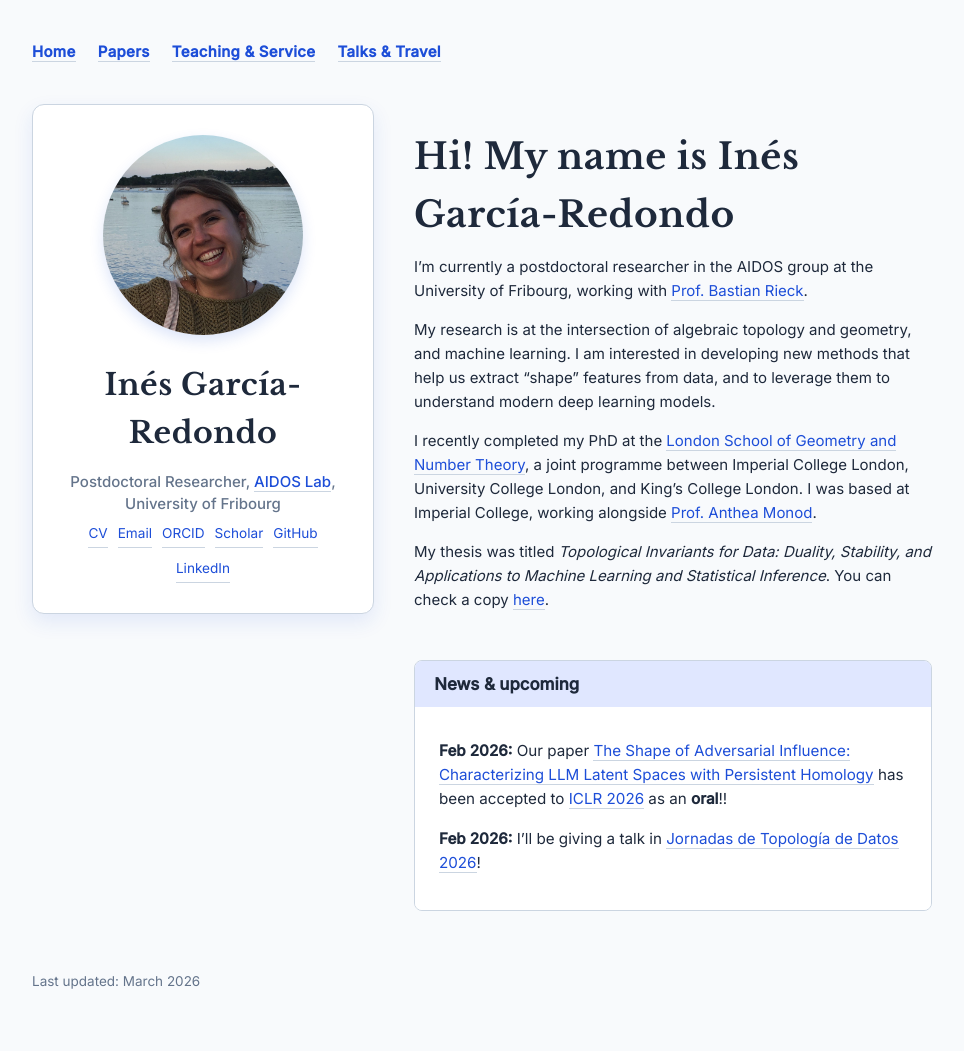
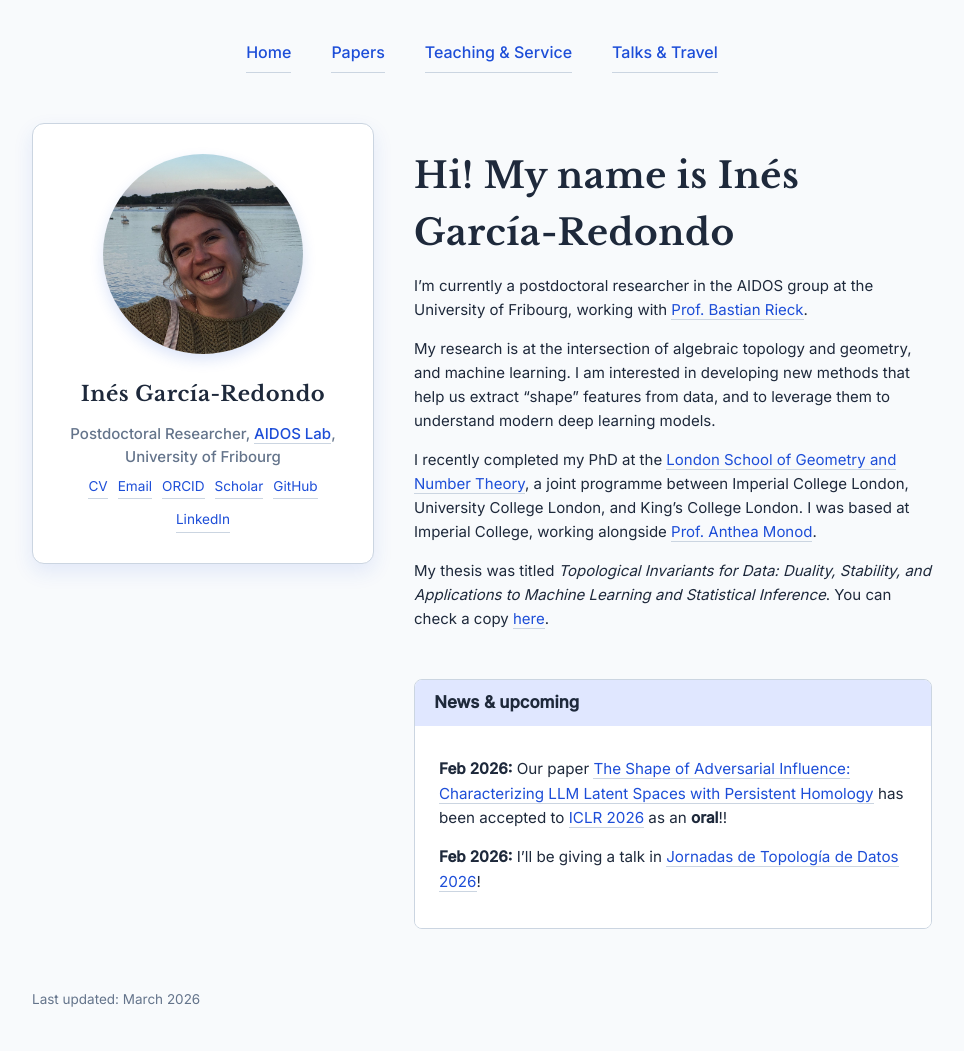
Before and after one commit to inesgare/inesgare.github.io, a Jekyll site: the page built from index.md, in a window 1280 px wide. Shown: the whole page, without its empty margins (158-1122 px from the left). Built offline with Jekyll 4.4.1, drawn with Linux system fonts in a browser that asks for light colours.

Commit message:
updated layout

```diff
--- a/_layouts/default.html
+++ b/_layouts/default.html
@@ -13,17 +13,14 @@
   {% include nav.html %}  <!-- optional reusable nav -->
 
   {% if page.url == "/" %}
-  <!-- Homepage layout: profile block on left, content on right -->
   <div class="main-page-layout">
 
     <!-- Profile Block -->
     <div class="profile-block">
       <img src="profile.jpg" alt="Inés García-Redondo" class="profile-photo">
-
       <div class="profile-info">
         <h1>Inés García-Redondo</h1>
         <p class="title">Postdoctoral Researcher, <a href="https://aidos.group/">AIDOS Lab</a>, University of Fribourg</p>
-
         <div class="contact-links">
           <a href="/docs/cv.pdf">CV</a>
           <a href="mailto:ines.garciaredondo@unifr.ch">Email</a>
@@ -35,14 +32,24 @@
       </div>
     </div>
 
-    <!-- Main content -->
+    <!-- Main content (excluding news boxes) -->
     <div class="main-content">
-      {{ content }}
+      {{ content | where_exp:"item","item.type != 'news'" }}
     </div>
 
   </div>
+
+  <!-- News Boxes: centered below both columns -->
+  <div class="news-section">
+    {% for news_item in site.news %}
+    <div class="news-box">
+      <div class="news-box-header">{{ news_item.title }}</div>
+      <div class="news-box-content">{{ news_item.content }}</div>
+    </div>
+    {% endfor %}
+  </div>
+
   {% else %}
-  <!-- Other pages: just display the content -->
   <div class="main-content">
     {{ content }}
   </div>
--- a/style.css
+++ b/style.css
@@ -44,20 +44,42 @@
    Navigation
    ----------------------------- */
 
-nav {
-  margin-bottom: 40px;
+/* Main navigation */
+.main-nav {
+  display: flex;
+  justify-content: center;       /* center links horizontally */
+  gap: 40px;                     /* spacing between links */
+  margin-bottom: 50px;
+  font-family: 'Inter', sans-serif;
+  font-weight: 500;
+  font-size: 1rem;
 }
 
-nav a {
-  margin-right: 18px;
+/* Link styles */
+.main-nav a {
   text-decoration: none;
-  color: #1D4ED8;   /* deep blue */
-  font-weight: 600;
-  letter-spacing: 0.3px;
+  color: #1D4ED8;                /* deep blue */
+  position: relative;
+  transition: all 0.2s ease;
 }
 
-nav a:hover {
-  color: #3B82F6;   /* lighter blue */
+/* Subtle underline on hover */
+.main-nav a::after {
+  content: '';
+  display: block;
+  height: 2px;
+  width: 0;
+  background: #1D4ED8;
+  transition: width 0.3s ease;
+  margin-top: 4px;
+}
+
+.main-nav a:hover::after {
+  width: 100%;
+}
+
+.main-nav a:hover {
+  color: #3B82F6;                /* lighter blue on hover */
 }
 
 /* -----------------------------
@@ -153,7 +175,7 @@
   color: #1D4ED8;
   text-decoration: none;
   border-bottom: 1px solid #CBD5E1;  /* subtle underline for elegance */
-  padding-bottom: 2px;
+  padding-bottom: 1px;
   transition: all 0.2s ease;
 }
 
@@ -185,7 +207,7 @@
 .profile-info h1 {
   font-family: 'Libre Baskerville', serif;
   font-weight: 700;
-  font-size: 2em;
+  font-size: 1.4em;
   margin: 0.2em 0 0.2em 0;
   color: #1E293B;
 }
```
